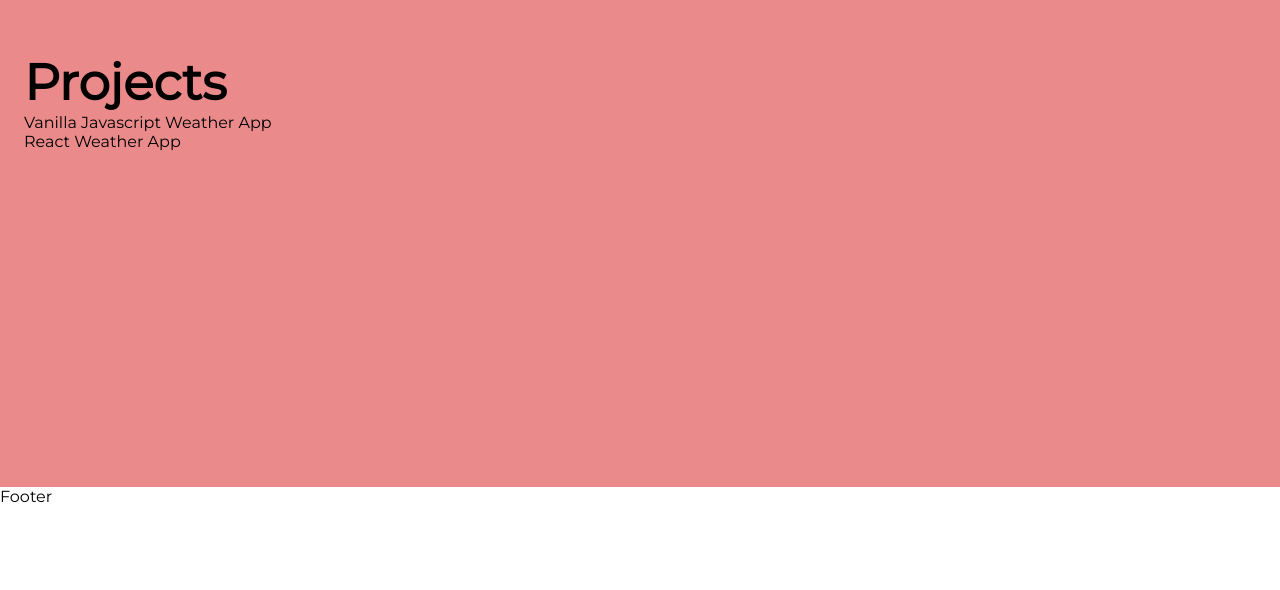
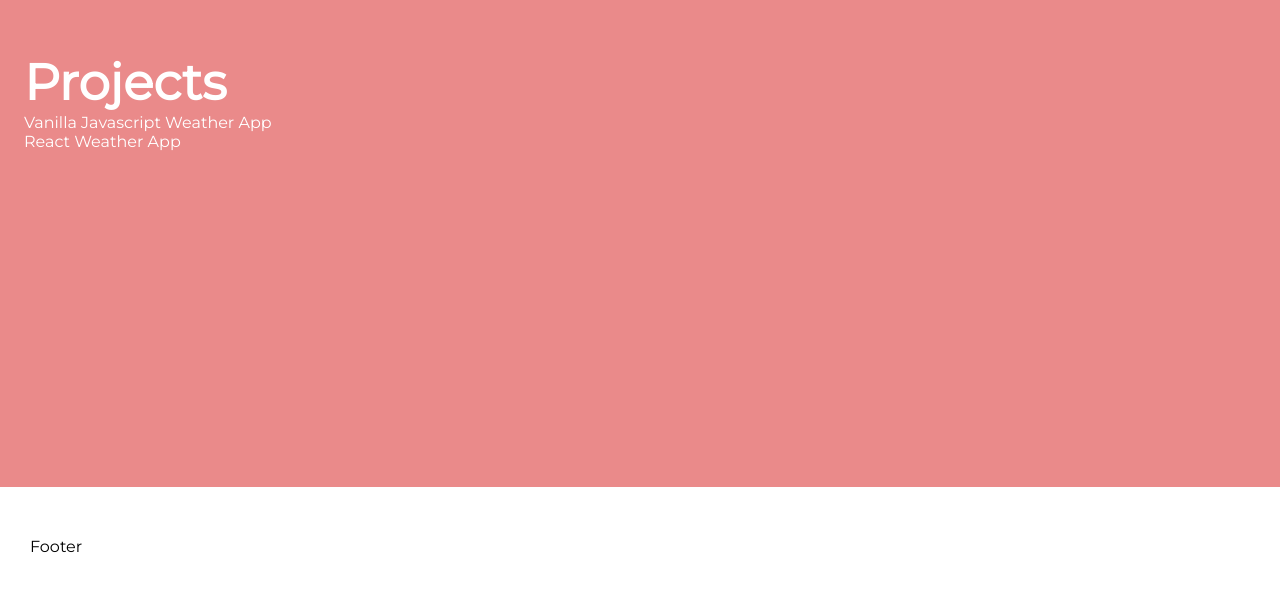
Before and after one commit to michaelakleer/personal-website-react, a React (Create React App) app: page / in a window 1280 px wide. Shown: the part 1939-2529 px from the top of the page. Before the commit the page ends 2445 px from the top, so only its background shows below. Built offline with nearby package versions, Linux system fonts and the light colour scheme.

Commit message:
Added styling

```diff
--- a/src/Body.css
+++ b/src/Body.css
@@ -1,5 +1,9 @@
 section {
   padding: 21rem 24px 21rem 24px;
+}
+
+footer {
+  padding: 50px 30px;
 }
 
 .home {
@@ -12,6 +16,7 @@ section {
 }
 
 .projects {
+  color: #ffffff;
   background: #ea8a8a;
 }
 
```
